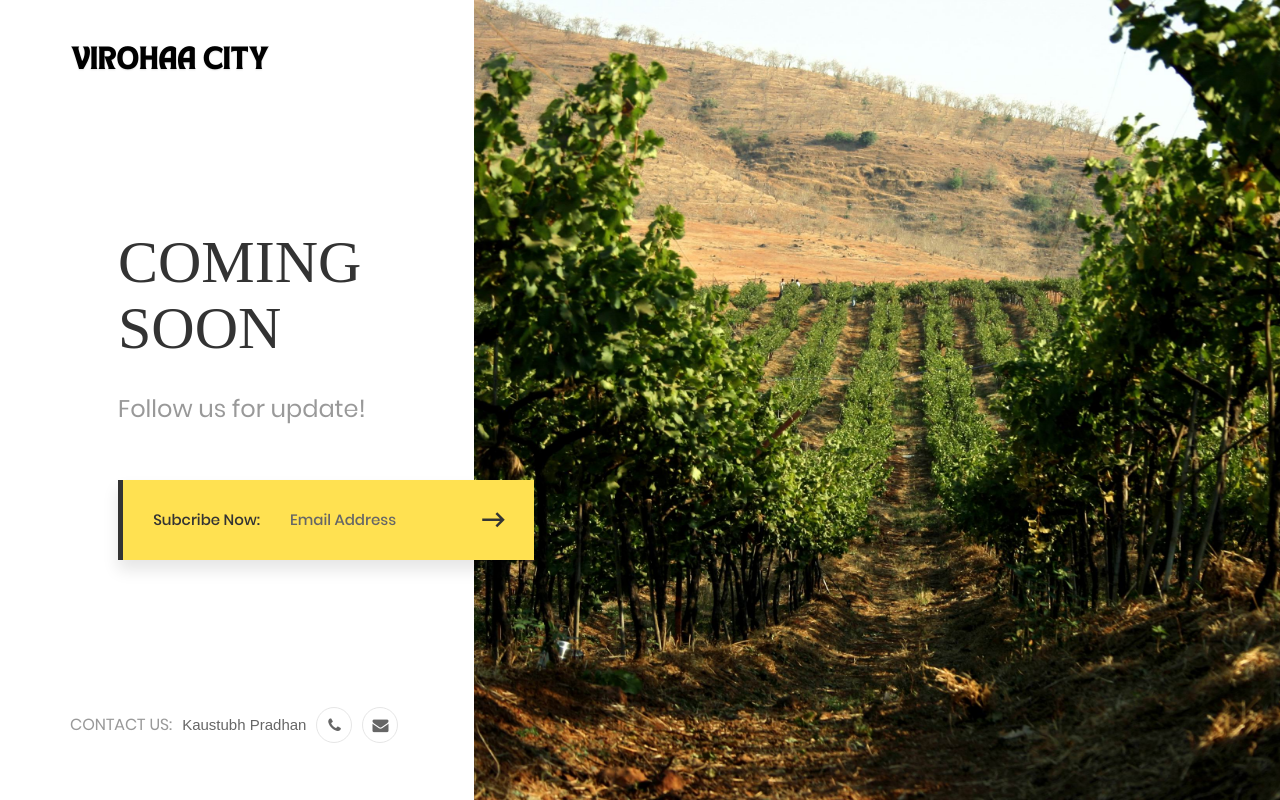
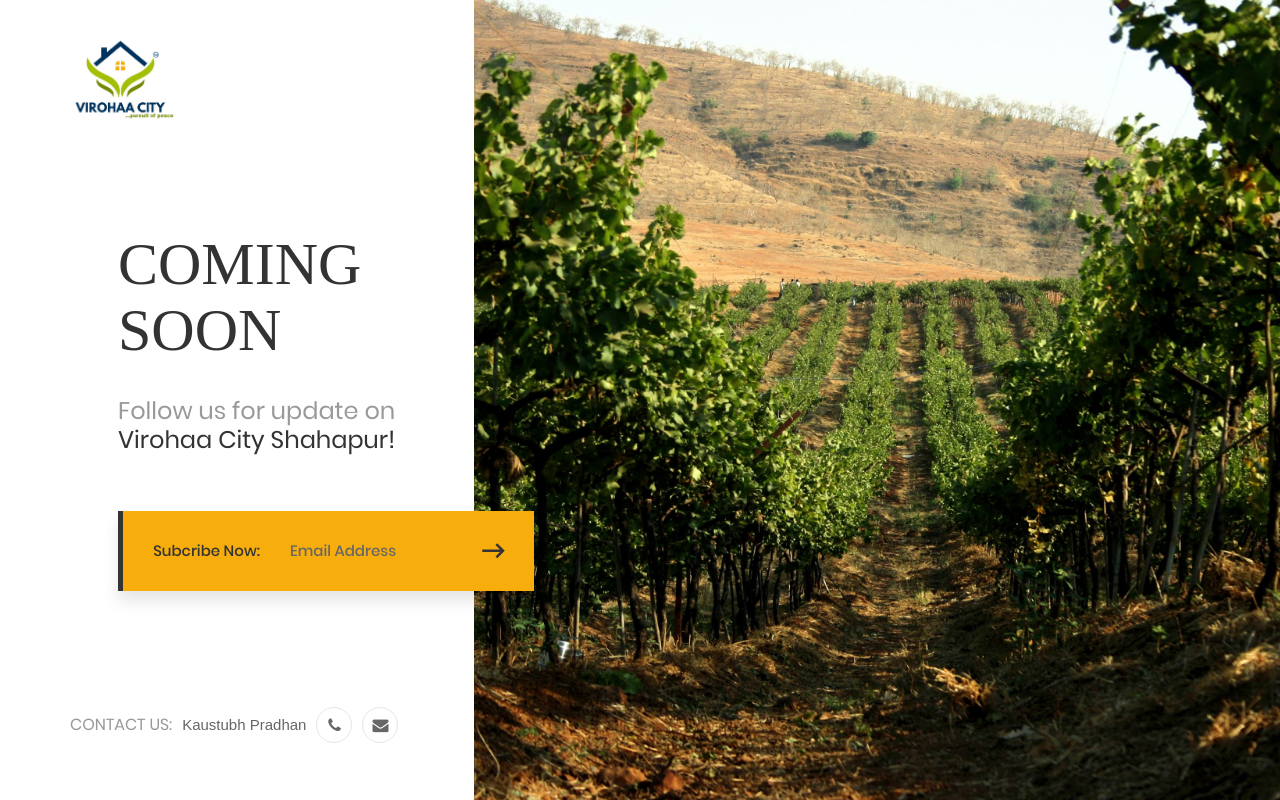
Before and after one commit to adityapwr/virohaa-city, a plain HTML site: page index.html in a window 1280 px wide. Drawn offline with Linux system fonts and the light colour scheme; a web font is replaced by a local one.

Commit message:
fix: logo change

```diff
--- a/css/main.css
+++ b/css/main.css
@@ -65,7 +65,7 @@
   width: 100%;
   height: 100%;
   padding: 0 80px 0 172px;
-  background-color: #ffe151;
+  background-color: #f7ad0c;
 
   box-shadow: 0 10px 15px 0px rgba(0,0,0,0.1);
   -moz-box-shadow: 0 10px 15px 0px rgba(0,0,0,0.1);
@@ -349,7 +349,7 @@
 }
 
 .wrappic1 img {
-  max-width: 100%;
+  max-width: 30%;
 }
 
 /*---------------------------------------------*/
@@ -405,7 +405,10 @@
 }
 
 
+.vc-highlight {
+  color: #333;
 
+}
 
 
 
--- a/index.html
+++ b/index.html
@@ -29,7 +29,7 @@
 		<div class="flex-w flex-col-sb wsize1 bg0 p-l-70 p-t-37 p-b-52 p-r-50 respon1">
 			<div class="wrappic1">
 				<a href="#">
-					<img src="images/icons/logo.png" alt="Virohaa City Logo">
+					<img src="images/icons/logo.jpeg" alt="Virohaa City Logo">
 				</a>
 			</div>
 
@@ -40,7 +40,7 @@
 				</h3>
 
 				<p class="m2-txt1 p-b-46">
-					Follow us for update!
+					Follow us for update on <span class="vc-highlight">Virohaa City Shahapur!</span>
 				</p>
 
 				<form class="contact100-form validate-form m-t-10 m-b-10" name="contact" netlify>
```
Also changed, not shown: images/icons/favicon.ico, images/icons/logo.jpeg (added), images/icons/logo.png (deleted), 2 other files.
